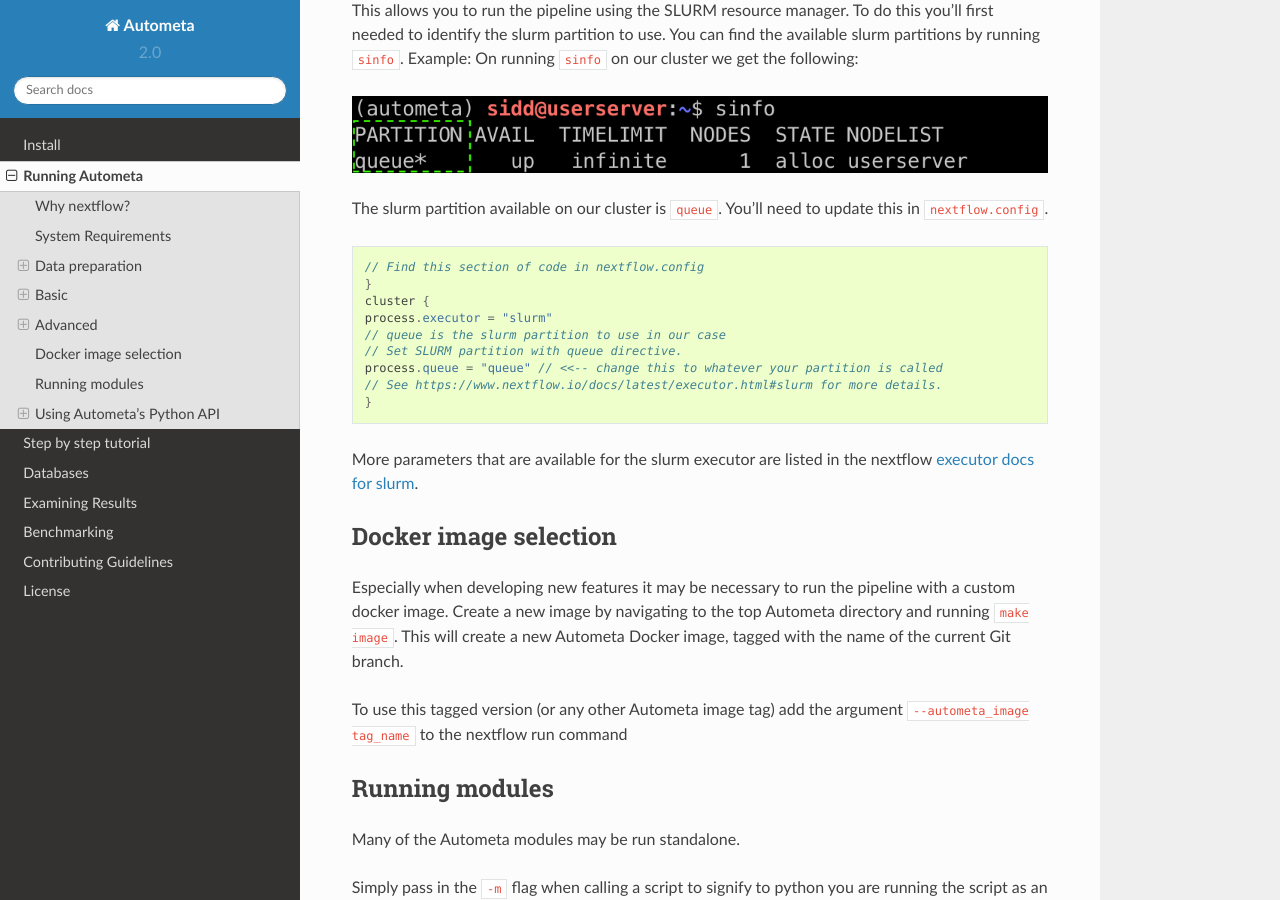
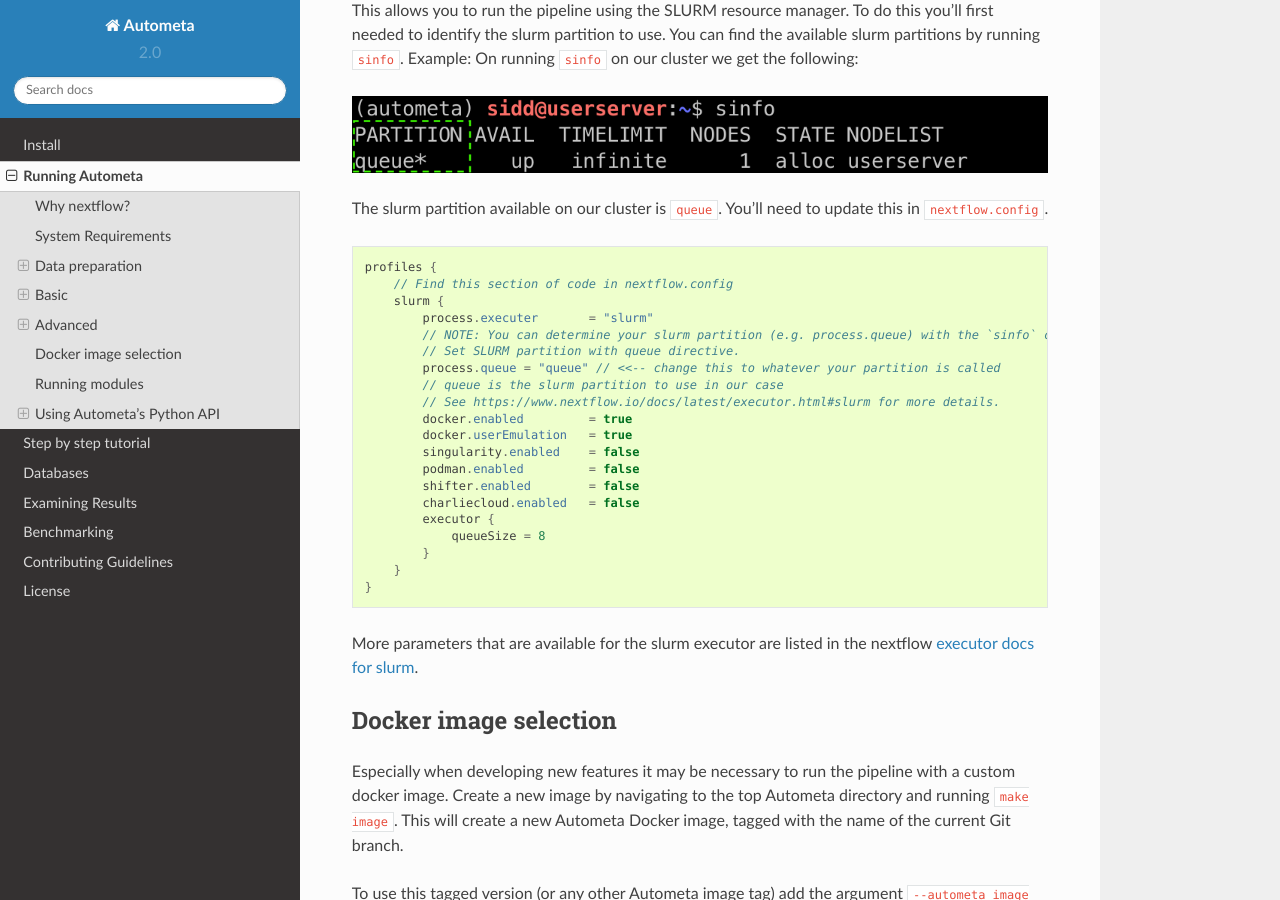
Before and after one commit to KwanLab/Autometa, a Sphinx documentation site: the page built from docs/source/running-autometa.rst, in a window 1280 px wide and 900 px high, scrolled down 9001 px. Built offline with Sphinx 7.4.7 and the Read the Docs theme 2.0.0, drawn with Linux system fonts in a browser that asks for light colours; pages that are not in the unit, such as notebooks, are missing from menus.

Commit message:
:art: Fix formatting for SLURM profile configuration section

```diff
--- a/docs/source/running-autometa.rst
+++ b/docs/source/running-autometa.rst
@@ -422,14 +422,25 @@ The slurm partition available on our cluster is ``queue``.  You'll need to updat
 
 .. code-block:: groovy
 
-    // Find this section of code in nextflow.config
-    }
-    cluster {
-    process.executor = "slurm"
-    // queue is the slurm partition to use in our case
-    // Set SLURM partition with queue directive.
-    process.queue = "queue" // <<-- change this to whatever your partition is called
-    // See https://www.nextflow.io/docs/latest/executor.html#slurm for more details.
+    profiles {
+        // Find this section of code in nextflow.config
+        slurm {
+            process.executer       = "slurm"
+            // NOTE: You can determine your slurm partition (e.g. process.queue) with the `sinfo` command
+            // Set SLURM partition with queue directive.
+            process.queue = "queue" // <<-- change this to whatever your partition is called
+            // queue is the slurm partition to use in our case
+            // See https://www.nextflow.io/docs/latest/executor.html#slurm for more details.
+            docker.enabled         = true
+            docker.userEmulation   = true
+            singularity.enabled    = false
+            podman.enabled         = false
+            shifter.enabled        = false
+            charliecloud.enabled   = false
+            executor {
+                queueSize = 8
+            }
+        }
     }
 
 More parameters that are available for the slurm executor are listed in the nextflow
```
